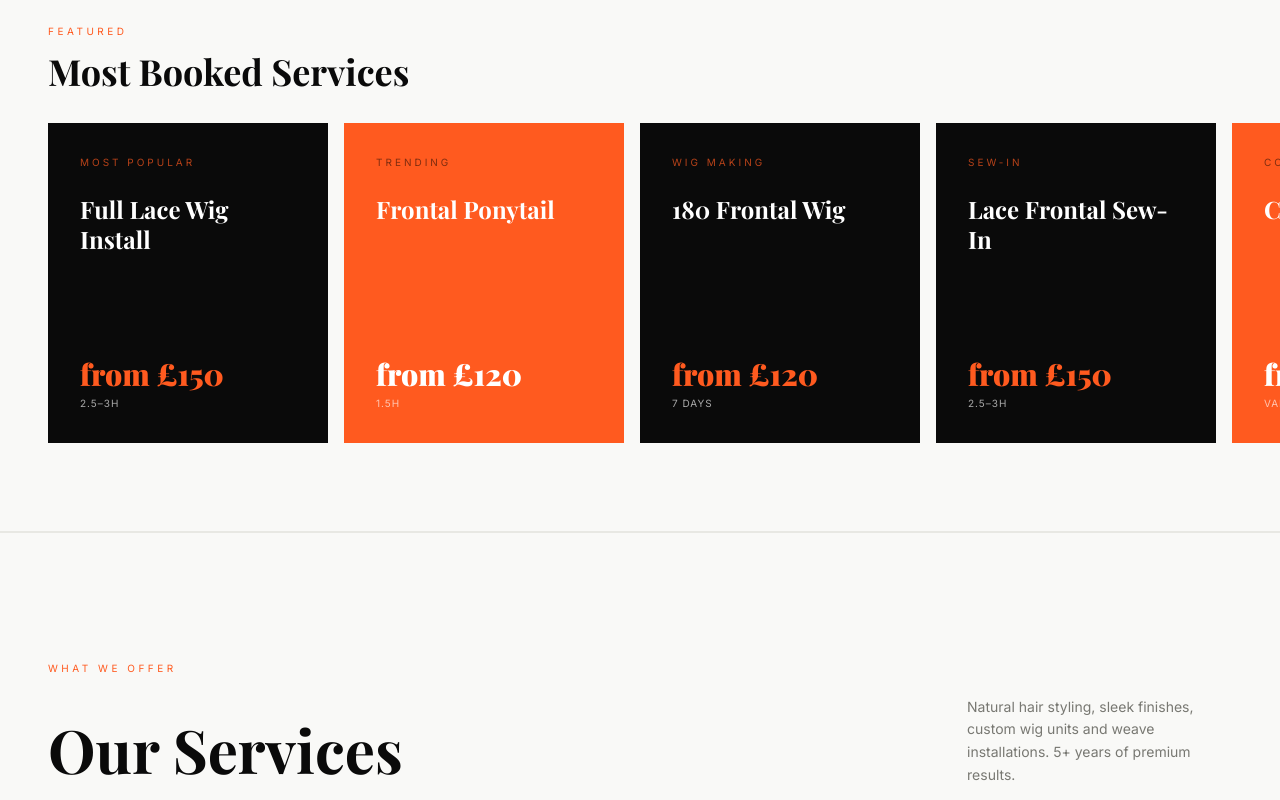
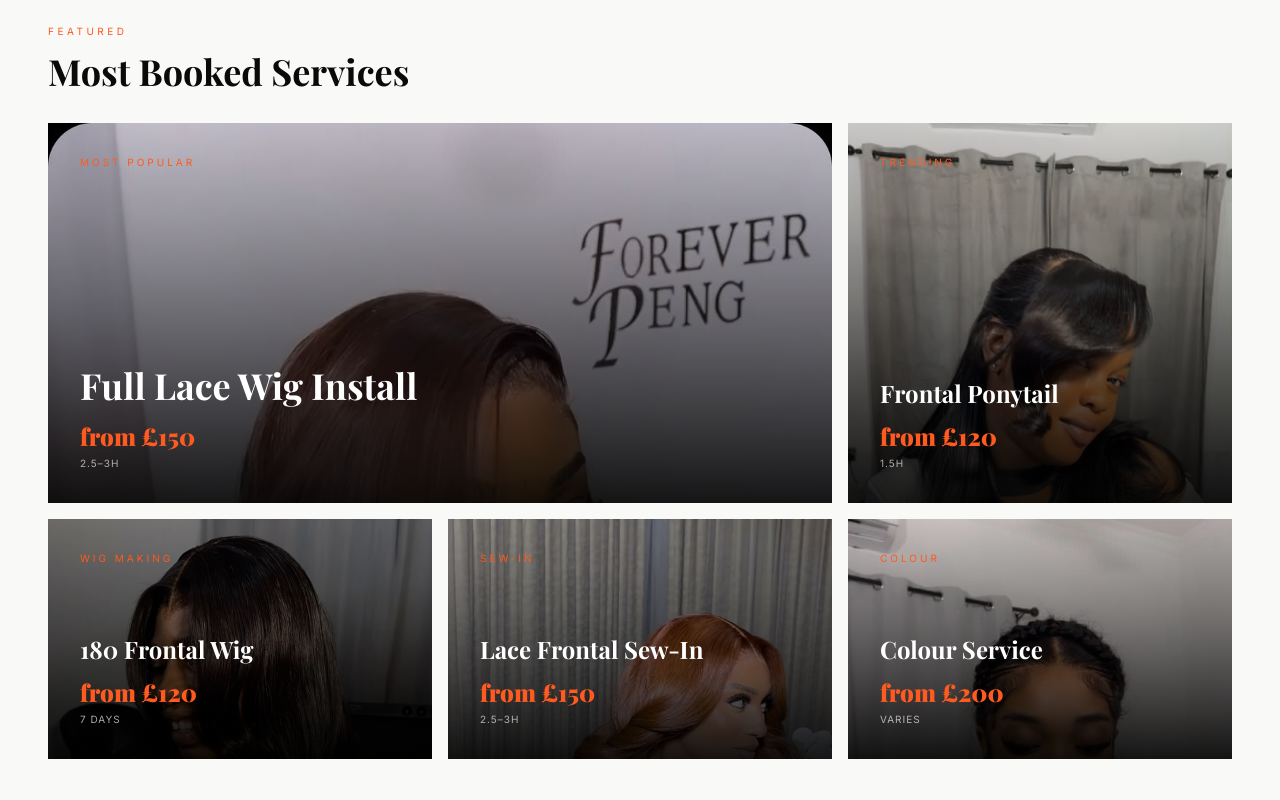
Before and after one commit to numofran6/foreverpeng, a Next.js app: page / in a window 1280 px wide. Shown: the part 1220-2020 px from the top of the page. Built offline with nearby package versions, Linux system fonts and the light colour scheme.

Commit message:
feat: improve Services design layout

```diff
--- a/src/app/components/ServicesSection.tsx
+++ b/src/app/components/ServicesSection.tsx
@@ -1,6 +1,7 @@
 "use client";
 
 import { useState } from "react";
+import Image from "next/image";
 
 type Service = {
   name: string;
@@ -13,6 +14,7 @@ type Category = {
   name: string;
   description: string;
   categoryNote?: string;
+  image: string;
   services: Service[];
 };
 
@@ -20,6 +22,7 @@ const categories: Category[] = [
   {
     name: "Wig Installs",
     description: "Full lace, frontal & closure installs",
+    image: "/gallery/post-1.jpg",
     categoryNote:
       "All installs include: cornrow foundation · hairline placement & customisation · secure adhesive or glueless install · melt & finish · basic styling (straightening). Natural hair must be clean & braid-ready.",
     services: [
@@ -62,6 +65,7 @@ const categories: Category[] = [
   {
     name: "Frontal Ponytails",
     description: "HD lace frontal ponytail installs",
+    image: "/gallery/post-5.jpg",
     categoryNote:
       "HD lace only · Extreme height ponytails may require assessment · Styles available: Straight, Curly, Messy Bun, Side Swoop, Braided Ponytail, Knot Bun",
     services: [
@@ -82,6 +86,7 @@ const categories: Category[] = [
   {
     name: "Sew-Ins",
     description: "All styles include braid foundation & basic styling",
+    image: "/gallery/post-2.jpg",
     services: [
       {
         name: "Traditional / Leave-Out / Versatile / Full Fringe",
@@ -102,6 +107,7 @@ const categories: Category[] = [
   {
     name: "Wig Making",
     description: "Custom units built to your measurements",
+    image: "/gallery/post-7.jpg",
     categoryNote:
       "Frontal & bundles not included · Accurate head measurements required · Price varies by frontal size & bundle count · Wig making takes 7 days",
     services: [
@@ -129,6 +135,7 @@ const categories: Category[] = [
   {
     name: "Replacements & Reconstruction",
     description: "Lace replacements and full unit rebuilds",
+    image: "/gallery/post-4.jpg",
     services: [
       {
         name: "Mini Closure Replacement",
@@ -166,6 +173,7 @@ const categories: Category[] = [
   {
     name: "Colour Services",
     description: "Contact-free · Hair must arrive 5 days before appointment",
+    image: "/gallery/post-6.jpg",
     categoryNote:
       "Late submissions incur a £30 fee · Strand testing is mandatory · We are not liable for damage if hair fails strand testing",
     services: [
@@ -193,6 +201,7 @@ const categories: Category[] = [
   {
     name: "Consultations & Fittings",
     description: "In-person assessments and wig fittings",
+    image: "/gallery/post-3.jpg",
     services: [
       {
         name: "Consultation",
@@ -320,6 +329,15 @@ export default function ServicesSection() {
                   }`}
                   aria-expanded={isOpen}
                 >
+                  <div className="flex items-center gap-5">
+                    <div className="relative w-16 h-16 md:w-20 md:h-20 overflow-hidden shrink-0">
+                      <Image
+                        src={cat.image}
+                        alt={cat.name}
+                        fill
+                        className="object-cover object-center transition-transform duration-500 group-hover:scale-110"
+                      />
+                    </div>
                     <div className="flex flex-col gap-1.5">
                       <h3 className={`font-display text-2xl md:text-3xl font-semibold transition-colors duration-200 ${
                         isOpen ? "text-[#ff5a1f]" : "text-[#0a0a0a] group-hover:text-[#ff5a1f]"
@@ -329,6 +347,7 @@ export default function ServicesSection() {
                       <span className="text-[11px] tracking-wide text-[#787872]">
                         {cat.description}
                       </span>
+                    </div>
                   </div>
                   <div className="flex items-center gap-3 shrink-0 ml-4">
                     <span className={`hidden md:block text-[10px] tracking-[0.2em] uppercase px-3 py-1.5 transition-all duration-200 ${
@@ -418,6 +437,15 @@ export default function ServicesSection() {
               }`}
               aria-expanded={addOnsOpen}
             >
+              <div className="flex items-center gap-5">
+                <div className="relative w-16 h-16 md:w-20 md:h-20 overflow-hidden shrink-0">
+                  <Image
+                    src="/gallery/post-0.jpg"
+                    alt="Add-Ons"
+                    fill
+                    className="object-cover object-center transition-transform duration-500 group-hover:scale-110"
+                  />
+                </div>
                 <div className="flex flex-col gap-1.5">
                   <h3 className={`font-display text-2xl md:text-3xl font-semibold transition-colors duration-200 ${
                     addOnsOpen ? "text-[#ff5a1f]" : "text-[#0a0a0a] group-hover:text-[#ff5a1f]"
@@ -427,6 +455,7 @@ export default function ServicesSection() {
                   <span className="text-[11px] tracking-wide text-[#787872]">
                     Enhance your appointment — must be selected at time of booking
                   </span>
+                </div>
               </div>
               <div className="flex items-center gap-3 shrink-0 ml-4">
                 <span className={`hidden md:block text-[10px] tracking-[0.2em] uppercase px-3 py-1.5 transition-all duration-200 ${
--- a/src/app/page.tsx
+++ b/src/app/page.tsx
@@ -41,40 +41,35 @@ const featuredServices = [
     name: "Full Lace Wig Install",
     price: "from £150",
     duration: "2.5–3h",
-    dark: true,
-    orange: false,
+    image: "/gallery/post-1.jpg",
   },
   {
     label: "Trending",
     name: "Frontal Ponytail",
     price: "from £120",
     duration: "1.5h",
-    dark: false,
-    orange: true,
+    image: "/gallery/post-5.jpg",
   },
   {
     label: "Wig Making",
     name: "180 Frontal Wig",
     price: "from £120",
     duration: "7 days",
-    dark: true,
-    orange: false,
+    image: "/gallery/post-7.jpg",
   },
   {
     label: "Sew-In",
     name: "Lace Frontal Sew-In",
     price: "from £150",
     duration: "2.5–3h",
-    dark: true,
-    orange: false,
+    image: "/gallery/post-2.jpg",
   },
   {
     label: "Colour",
     name: "Colour Service",
     price: "from £200",
     duration: "Varies",
-    dark: false,
-    orange: true,
+    image: "/gallery/post-6.jpg",
   },
 ];
 
@@ -203,61 +198,64 @@ export default function Home() {
 
       {/* ─── FEATURED SERVICES ───────────────────────────────────── */}
       <section className="py-16 md:py-20 border-b border-[#e8e8e3]">
-        <div className="max-w-7xl mx-auto px-6 md:px-12 mb-8">
+        <div className="max-w-7xl mx-auto px-6 md:px-12">
           <Reveal>
             <p className="text-[10px] tracking-[0.35em] uppercase text-[#ff5a1f] mb-3">
               Featured
             </p>
-            <h2 className="font-display text-3xl md:text-4xl font-bold text-[#0a0a0a]">
+            <h2 className="font-display text-3xl md:text-4xl font-bold text-[#0a0a0a] mb-8">
               Most Booked Services
             </h2>
           </Reveal>
-        </div>
-        <div className="overflow-x-auto no-scrollbar px-6 md:px-12">
-          <div className="flex gap-4 w-max snap-x snap-mandatory pb-2">
-            {featuredServices.map((card) => {
-              const bg = card.orange ? "#ff5a1f" : card.dark ? "#0a0a0a" : "#141414";
-              const priceColor = card.orange ? "#fff" : "#ff5a1f";
-              const labelColor = card.orange ? "rgba(0,0,0,0.5)" : "rgba(255,90,31,0.7)";
-              return (
+          <div className="grid grid-cols-1 md:grid-cols-3 gap-3 md:gap-4">
+            {featuredServices.map((card, index) => (
               <a
                 key={card.name}
                 href={`?service=${encodeURIComponent(card.name)}#booking`}
-                  className="snap-start shrink-0 w-60 md:w-70 p-8 flex flex-col justify-between gap-10 group transition-transform duration-300 hover:-translate-y-1"
-                  style={{ background: bg, minHeight: "320px" }}
+                className={`relative overflow-hidden group ${
+                  index === 0
+                    ? "md:col-span-2 min-h-64 md:min-h-95"
+                    : index === 1
+                    ? "min-h-64 md:min-h-95"
+                    : "min-h-48 md:min-h-60"
+                }`}
               >
-                  <div>
-                    <p
-                      className="text-[10px] tracking-[0.3em] uppercase mb-6"
-                      style={{ color: labelColor }}
-                    >
+                <Image
+                  src={card.image}
+                  alt={card.name}
+                  fill
+                  className="object-cover object-top transition-transform duration-700 group-hover:scale-105"
+                />
+                <div className="absolute inset-0 bg-linear-to-t from-black/90 via-black/50 to-black/10" />
+                <div className="absolute inset-0 p-6 md:p-8 flex flex-col justify-between">
+                  <p className="text-[10px] tracking-[0.3em] uppercase text-[#ff5a1f]">
                     {card.label}
                   </p>
-                    <h3 className="font-display text-2xl font-bold leading-tight text-white">
+                  <div>
+                    <h3
+                      className={`font-display font-bold leading-tight text-white mb-3 ${
+                        index === 0 ? "text-2xl md:text-4xl" : "text-xl md:text-2xl"
+                      }`}
+                    >
                       {card.name}
                     </h3>
-                  </div>
                     <div className="flex items-end justify-between">
                       <div>
-                      <p
-                        className="font-display text-3xl font-black"
-                        style={{ color: priceColor }}
-                      >
+                        <p className="font-display text-xl md:text-2xl font-black text-[#ff5a1f]">
                           {card.price}
                         </p>
                         <p className="text-[10px] tracking-widest uppercase mt-1 text-white/65">
                           {card.duration}
                         </p>
                       </div>
-                    <span
-                      className="text-xl opacity-0 group-hover:opacity-100 transition-opacity duration-200 text-white"
-                    >
+                      <span className="text-xl opacity-0 group-hover:opacity-100 transition-opacity duration-200 text-white">
                         →
                       </span>
                     </div>
+                  </div>
+                </div>
               </a>
-              );
-            })}
+            ))}
           </div>
         </div>
       </section>
@@ -354,7 +352,7 @@ export default function Home() {
             ].map((step, i) => (
               <Reveal key={step.num} delay={i * 100}>
                 <div className="border-t border-[#2a2a2a] pt-8 md:pt-10">
-                  <p className="font-display text-6xl font-black text-[#333] mb-8 leading-none">
+                  <p className="font-display text-6xl font-black text-[#555] mb-8 leading-none">
                     {step.num}
                   </p>
                   <h3 className="font-display text-xl font-semibold text-white mb-4">
@@ -510,7 +508,7 @@ export default function Home() {
             </div>
 
             <div>
-              <p className="text-[10px] tracking-[0.3em] uppercase text-[#666] mb-6">
+              <p className="text-[10px] tracking-[0.3em] uppercase text-[#999] mb-6">
                 Navigate
               </p>
               <div className="flex flex-col gap-3">
@@ -533,7 +531,7 @@ export default function Home() {
             </div>
 
             <div>
-              <p className="text-[10px] tracking-[0.3em] uppercase text-[#666] mb-6">
+              <p className="text-[10px] tracking-[0.3em] uppercase text-[#999] mb-6">
                 Connect
               </p>
               <div className="flex flex-col gap-3 mb-8">
@@ -552,7 +550,7 @@ export default function Home() {
                   </a>
                 ))}
               </div>
-              <p className="text-[10px] tracking-[0.3em] uppercase text-[#3a3a3a] mb-3">
+              <p className="text-[10px] tracking-[0.3em] uppercase text-[#777] mb-3">
                 Contact
               </p>
               <p className="text-[#888] text-sm leading-relaxed">
@@ -564,10 +562,10 @@ export default function Home() {
           </div>
 
           <div className="flex flex-col md:flex-row justify-between items-start md:items-center gap-3">
-            <p className="text-[10px] text-[#555] tracking-widest uppercase">
+            <p className="text-[10px] text-[#777] tracking-widest uppercase">
               © 2025 Forever Peng Hair. All rights reserved.
             </p>
-            <p className="text-[10px] text-[#555] tracking-widest uppercase">
+            <p className="text-[10px] text-[#777] tracking-widest uppercase">
               Booking an appointment confirms agreement to all policies.
             </p>
           </div>
```
Lines whose indentation alone changed are shown as unchanged.
